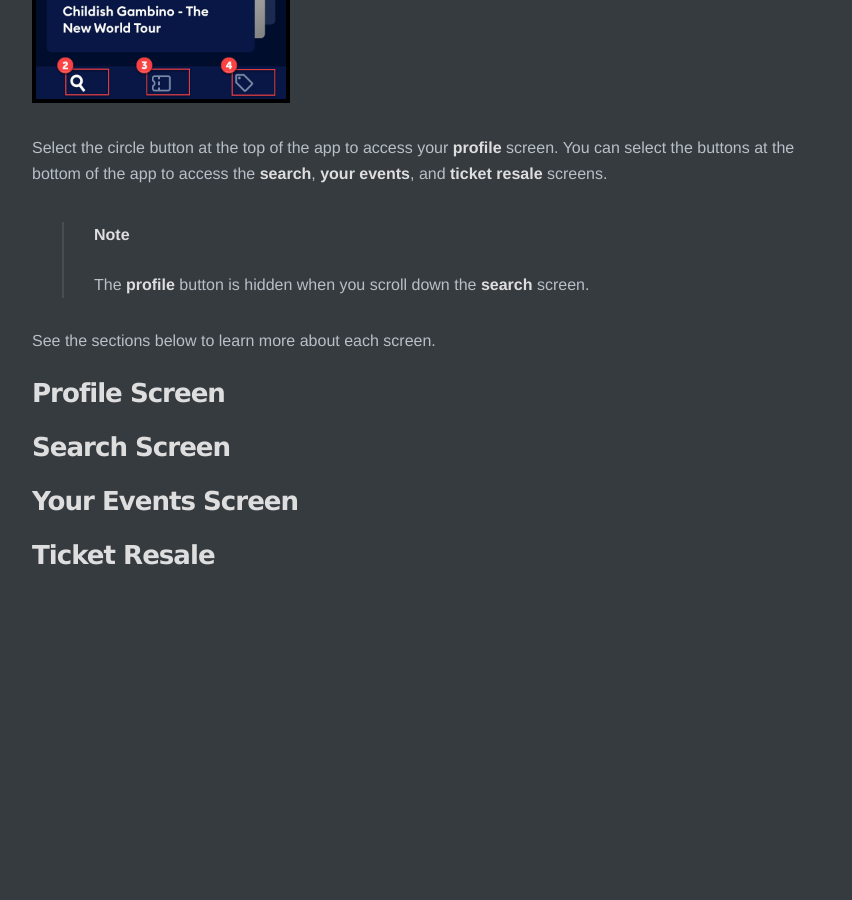
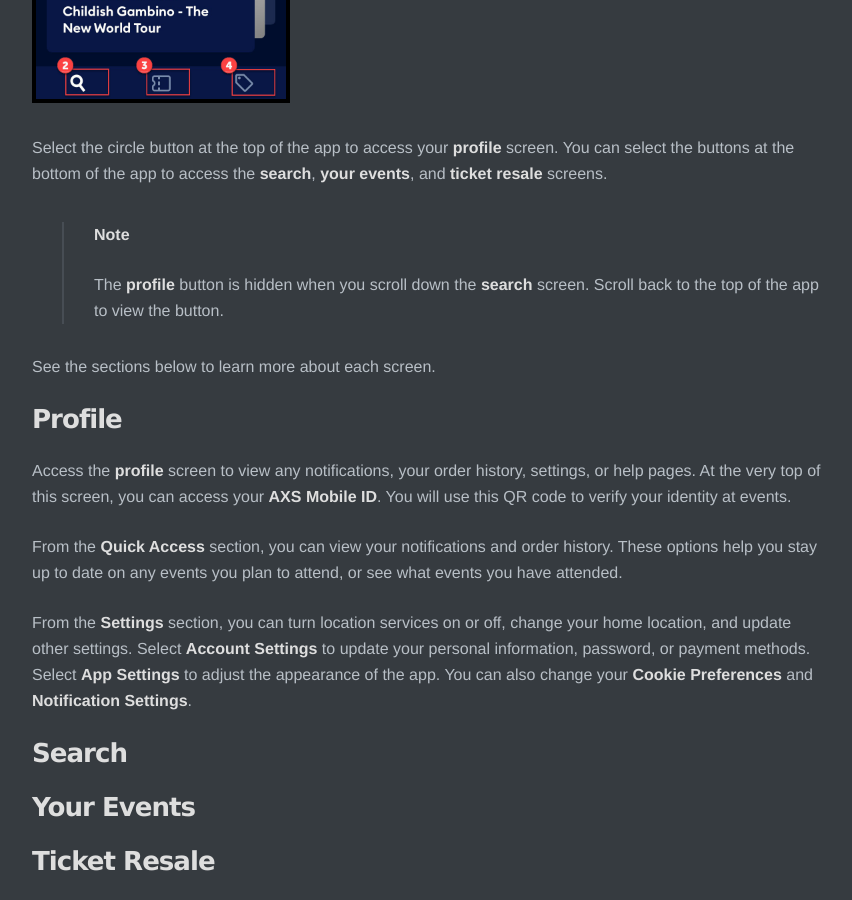
Before and after one commit to Jack-Walton/jack-walton.github.io, a Jekyll site: the page built from AXS/navigate_app.md, in a window 1280 px wide and 900 px high, scrolled down 738 px. Shown: the whole window, without its empty margins (8-860 px from the left). Built offline with Jekyll 4.4.1, drawn with Linux system fonts in a browser that asks for light colours; before the commit the page ends 1332 px from its top, so only the background shows below that.

Commit message:
Update navigate_app.md

```diff
--- a/AXS/navigate_app.md
+++ b/AXS/navigate_app.md
@@ -11,20 +11,26 @@ The AXS app consists of the following screens:
 4. **Ticket resale**
 
 <img src="{{ site.baseurl }}/AXS/pictures/navigate_app/navigate_app_main_annotated.jpg"
-  alt="Step 1"  width="250"/>
+  alt="An annotated picture of the app navigation"  width="250"/>
 
 Select the circle button at the top of the app to access your **profile** screen. You can select the buttons at the bottom of the app to access the **search**, **your events**, and **ticket resale** screens.
 
 >**Note**
 >
->The **profile** button is hidden when you scroll down the **search** screen.
+>The **profile** button is hidden when you scroll down the **search** screen. Scroll back to the top of the app to view the button.
 
 See the sections below to learn more about each screen.
 
-## Profile Screen
+## Profile
 
-## Search Screen
+Access the **profile** screen to view any notifications, your order history, settings, or help pages. At the very top of this screen, you can access your **AXS Mobile ID**. You will use this QR code to verify your identity at events.
 
-## Your Events Screen
+From the **Quick Access** section, you can view your notifications and order history. These options help you stay up to date on any events you plan to attend, or see what events you have attended.
+
+From the **Settings** section, you can turn location services on or off, change your home location, and update other settings. Select **Account Settings** to update your personal information, password, or payment methods. Select **App Settings** to adjust the appearance of the app. You can also change your **Cookie Preferences** and **Notification Settings**.
+
+## Search
+
+## Your Events
 
 ## Ticket Resale
```
